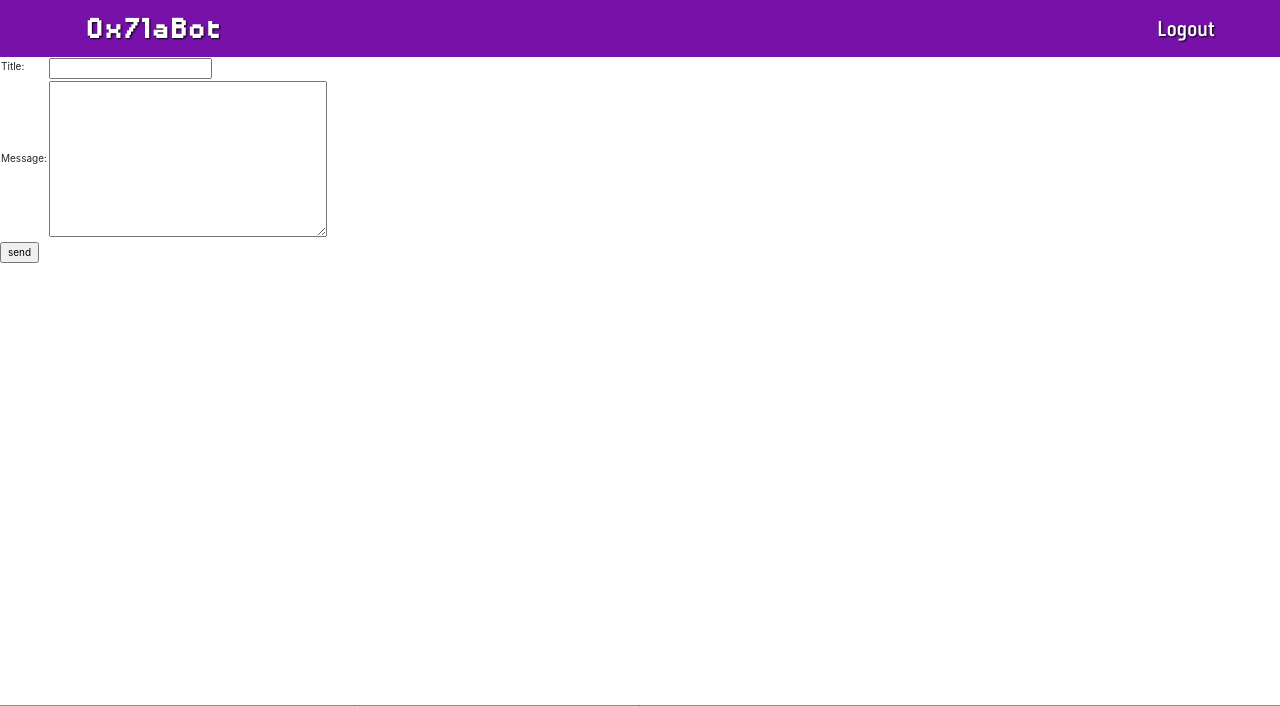
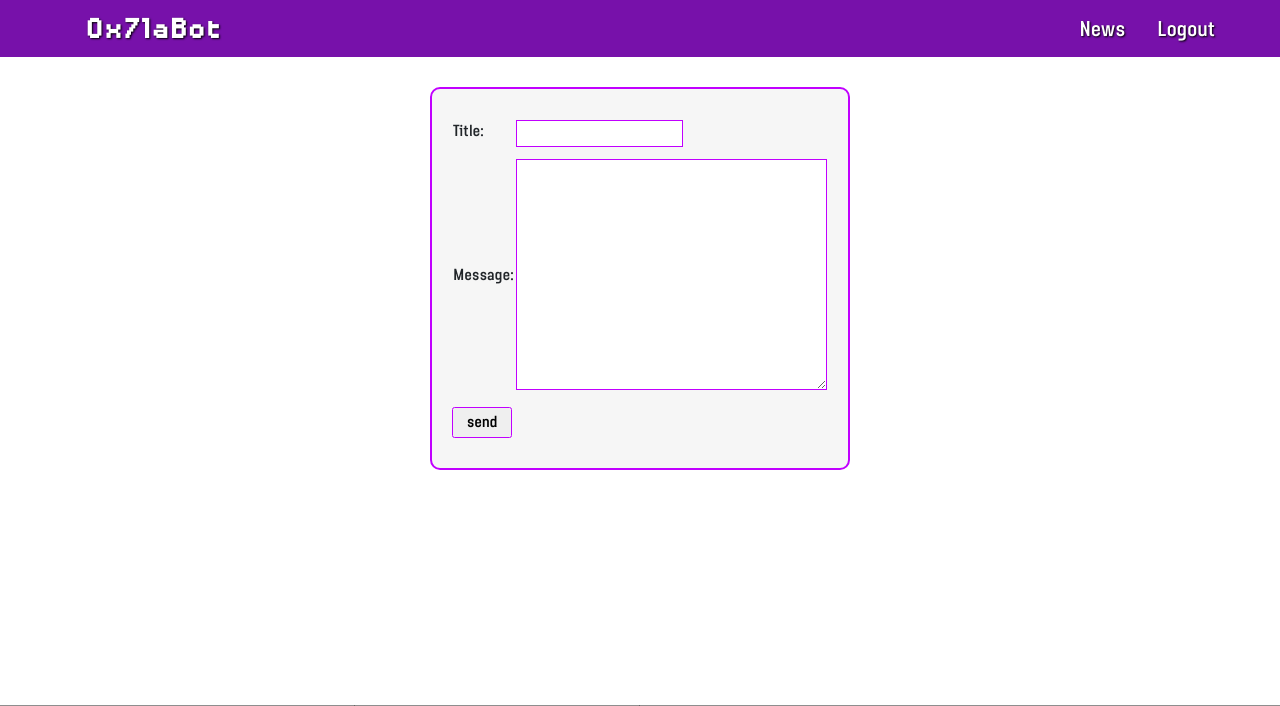
Before and after one commit to ipriver/0x71aBot-web-interface, a Django app: page /news/new_post/ in a window 1280 px wide. Shown: the top 706 px of the page. Run offline with Django 3.2, Linux system fonts and the light colour scheme; the visitor is signed in with stand-in values (Sample User, id 1); style sheets or scripts are compiled from the project's sources; some libraries are stand-ins or nearby versions.

Commit message:
news app styles complete

```diff
--- /dev/null
+++ b/src/static/styles/news/add_view_post.scss
@@ -0,0 +1,30 @@
+form {
+	margin-top: 30px;
+	display: flex;
+	justify-content: center;
+	font-size: 1.5rem;
+    font-family: SteagislerRegular, sans-serif;
+	.post {
+		background-color: #F6F6F6;
+		padding: 2rem;
+		border: 2px solid #C100FF;
+		border-radius: 10px;
+		input {
+			margin: 10px 0;
+			border: 1px solid #C100FF;
+		}
+		.btn {
+			width: 6rem;
+			font-size: inherit;
+			&:hover {
+				background-color: #7D7D7D;
+				color: #FFFFFF;
+				border-color: #7D7D7D;
+			}
+		}
+
+		textarea {
+			border: 1px solid #C100FF;
+		}
+	}
+}
--- a/src/templates/header_navbar_links.html
+++ b/src/templates/header_navbar_links.html
@@ -1,5 +1,7 @@
 <ul class="col-md-10 col-sm-12 nav justify-content-end align-items-center">
     {% if user.is_authenticated %}
+    	<li class="nav-item col-lg-1 col-md-2 col-sm-12"><a href="
+        {% url 'news:get_news' %}" class="nav-link">News</a></li>
         <li class="nav-item col-lg-1 col-md-2 col-sm-12"><a href="
         {% url 'webinter:logout' %}" class="nav-link">Logout</a></li>
     {% else %}
--- a/src/templates/news/get_all_news.html
+++ b/src/templates/news/get_all_news.html
@@ -7,11 +7,11 @@
 
 {% block maincontent %}
     <div class="container">
-        <a href="{% url 'news:new_post' %}">Add +</a>
+        <a href="{% url 'news:new_post' %}" class="btn add-button crud-button">Add +</a>
         <div class="row justify-content-center">
             {% for post in posts %}
                 <div class="post col-lg-3 col-md-3 col-sm-6" id="{{post.pk}}">
-                    <a href="{% url 'news:view_post' post_id=post.pk %}">Edit</a>
+                    <a href="{% url 'news:view_post' post_id=post.pk %}" class="btn crud-button">Edit</a>
                     <script>
                         function removePost(event) {
                             let xhr = new XMLHttpRequest();
@@ -36,6 +36,8 @@
                         }
                         var del_button = document.createElement('button');
                         del_button.innerText = 'Delete';
+                        del_button.classList.add('crud-button');
+                        del_button.classList.add('btn')
                         del_button.value = {{ post.pk }};
                         del_button.addEventListener('click', removePost);
 
--- a/src/templates/news/write_post.html
+++ b/src/templates/news/write_post.html
@@ -2,12 +2,14 @@
 
 {% load staticfiles %}
 {% block header_styles %}
-    <link rel="stylesheet" href="{% static 'styles/news/add_news.css' %}">
+    <link rel="stylesheet" href="{% static 'styles/news/add_view_post.css' %}">
 {% endblock %}
 
 {% block maincontent %}
+    <div class="container">
         <form action="submit_post/" method="POST">
             {% csrf_token %}
+            <div class="post">
                 <table>
                     <tr>
                         <td>{{ form.title.label_tag }}</td>
@@ -18,6 +20,8 @@
                         <td>{{ form.message }}</td>
                     </tr>
                 </table>
-    <input type="submit" value="send">
+                <input class="btn" type="submit" value="send">
+            </div>
         </form>
+    </div>
 {% endblock %}
```
Also changed, not shown: src/static/styles/news/view_news.scss (+43 -1 lines), src/templates/news/view_post.html (+9 -5 lines), src/static/styles/news/add_news.scss (deleted), src/static/styles/news/view_post.scss (deleted). Lines whose indentation alone changed are shown as unchanged.
